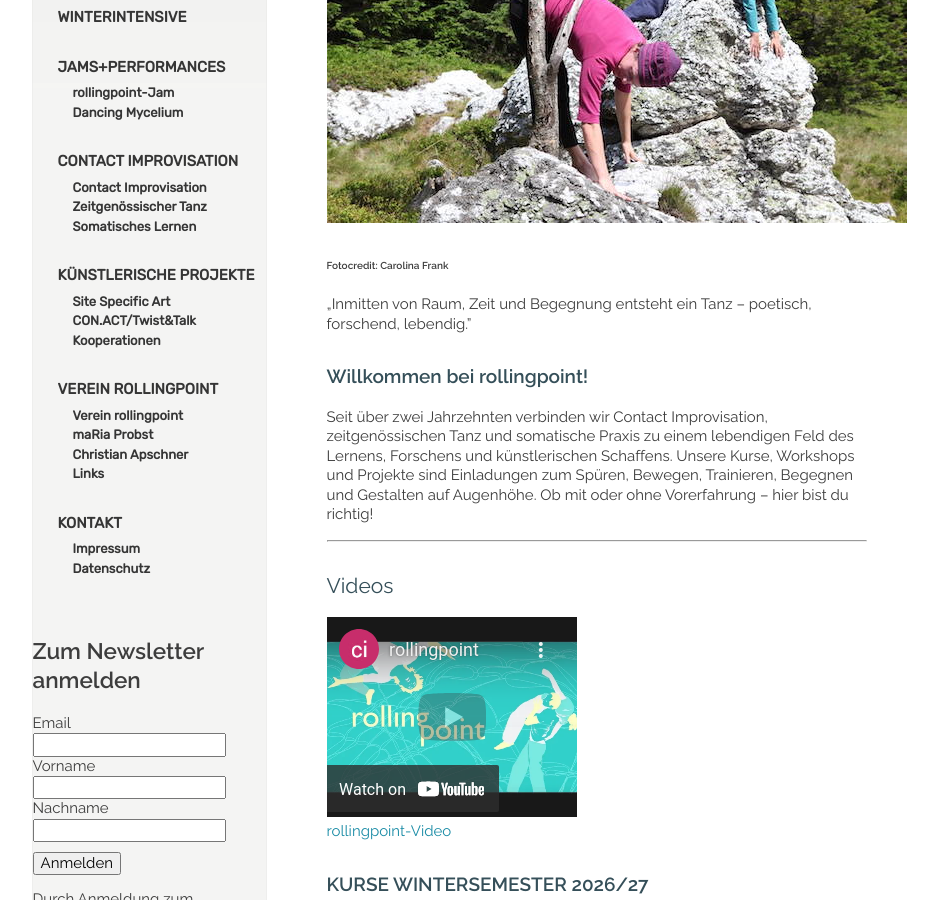
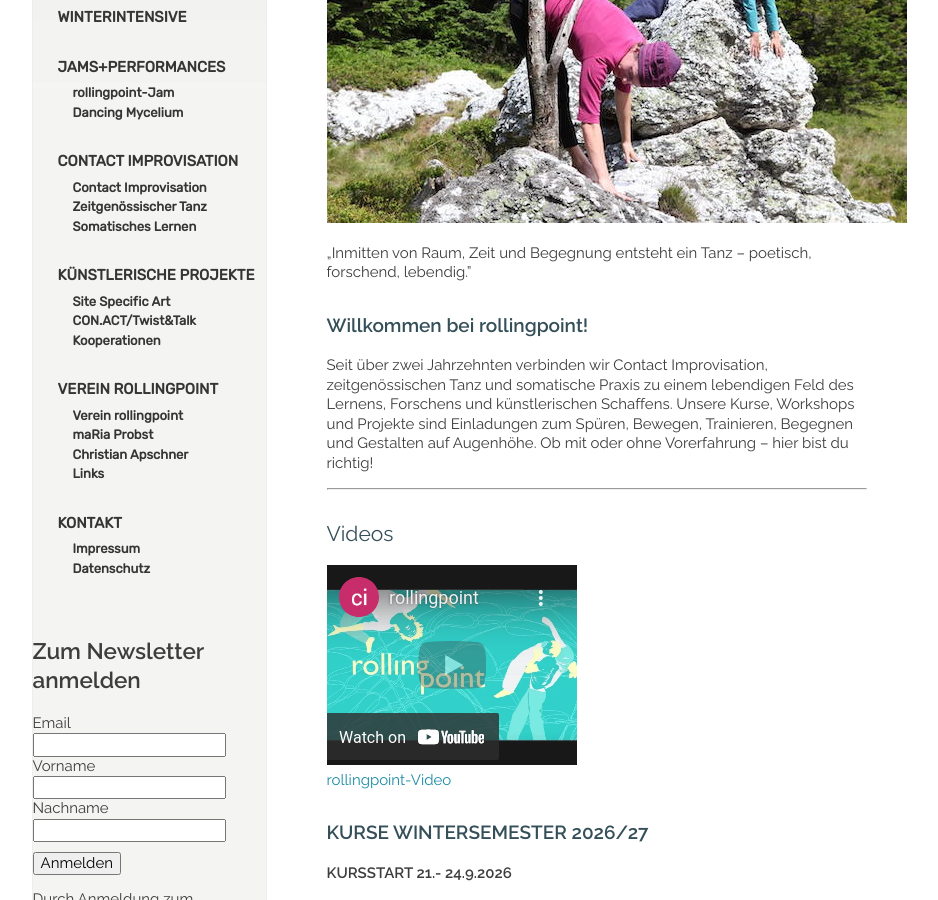
Before and after one commit to manulari/rollingpointat, a Jekyll site: the page built from _pages_de/index.md, in a window 1280 px wide and 900 px high, scrolled down 379 px. Shown: the whole window, without its empty margins (152-1090 px from the left). Built offline with Jekyll 4.4.1, drawn with Linux system fonts in a browser that asks for light colours; comment, search, counter and statistics services are not loaded.

Commit message:
Update page (de) “index”

```diff
--- a/_pages_de/index.md
+++ b/_pages_de/index.md
@@ -7,8 +7,6 @@ other_lang: /en/
 # Contact Improvisation - Zeitgenössicher Tanz - Somatisches Lernen
 
 ![Christian, maRia und Maria tanzen und lesen auf einer Stiege](/assets/uploads/img_2918_large.jpg "Contact Improvisation")
-
-###### Fotocredit: Carolina Frank
 
 <!--StartFragment-->
 
```
